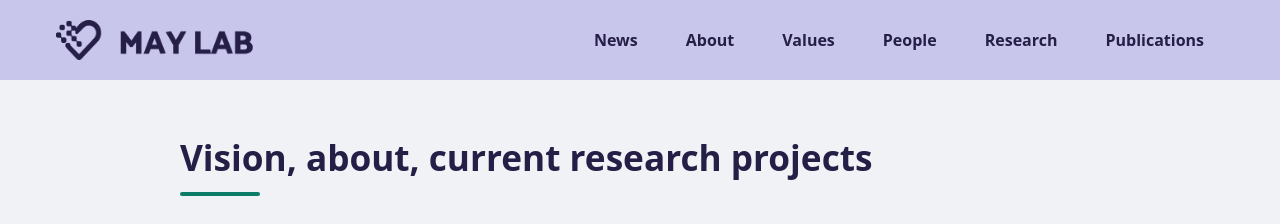
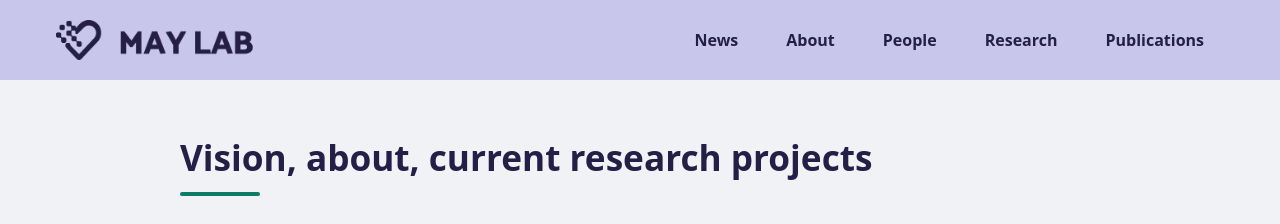
Before and after one commit to ntumaylab/maylab-website, a Jekyll site: the page built from about.html, in a window 1280 px wide. Shown: the top 224 px of the page. Built offline with Jekyll 4.4.1, drawn with Linux system fonts in a browser that asks for light colours.

Commit message:
Update header to simplify 'People' navigation
Replaced the dropdown menu for 'People' with a direct link.

```diff
--- a/_includes/header.html
+++ b/_includes/header.html
@@ -4,21 +4,14 @@
       <img src="{{ '/assets/images/logo.png' | relative_url }}" alt="MAY LAB Logo">
     </a>
 
-    <!-- 漢堡按鈕 -->
     <button class="menu-toggle" aria-label="Toggle Menu">&#9776;</button>
 
     <nav class="nav-links">
       <a href="{{ '/news/' | relative_url }}">News</a>
       <a href="{{ '/about.html' | relative_url }}">About</a>
-      <a href="{{ '/values.html' | relative_url }}">Values</a>
-      <div class="dropdown">
-        <button type="button" class="dropbtn">People</button>
-        <div class="dropdown-content">
-          <a href="{{ '/people/pi.html' | relative_url }}">Principal Investigator</a>
-          <a href="{{ '/people/team.html' | relative_url }}">Team Members</a>
-          <a href="{{ '/people/collaborators.html' | relative_url }}">Collaborators</a>
-        </div>
-      </div>
+
+      <a href="{{ '/people.html' | relative_url }}">People</a>
+
       <a href="{{ '/research.html' | relative_url }}">Research</a>
       <a href="{{ '/publications.html' | relative_url }}">Publications</a>
     </nav>
```
